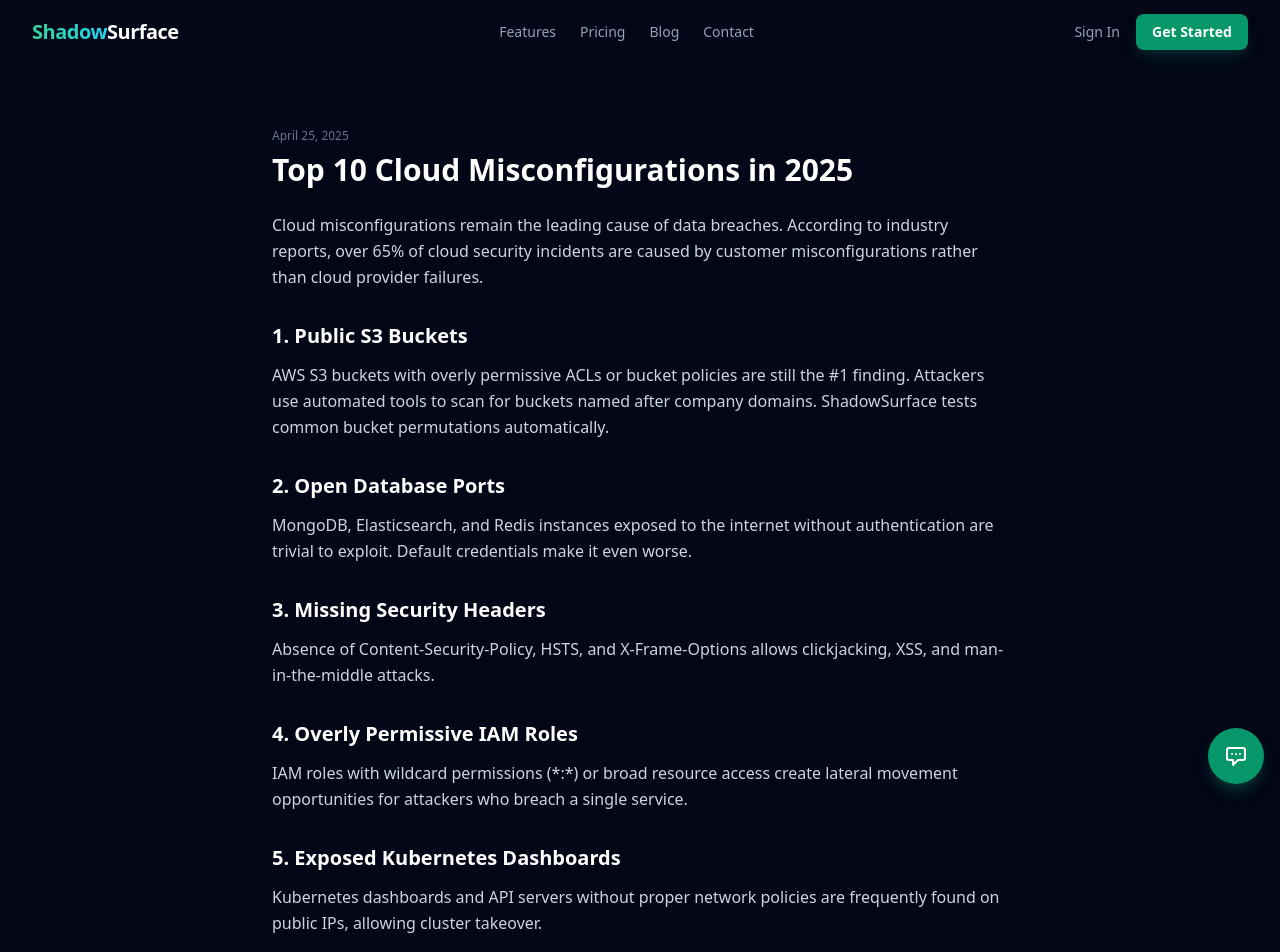
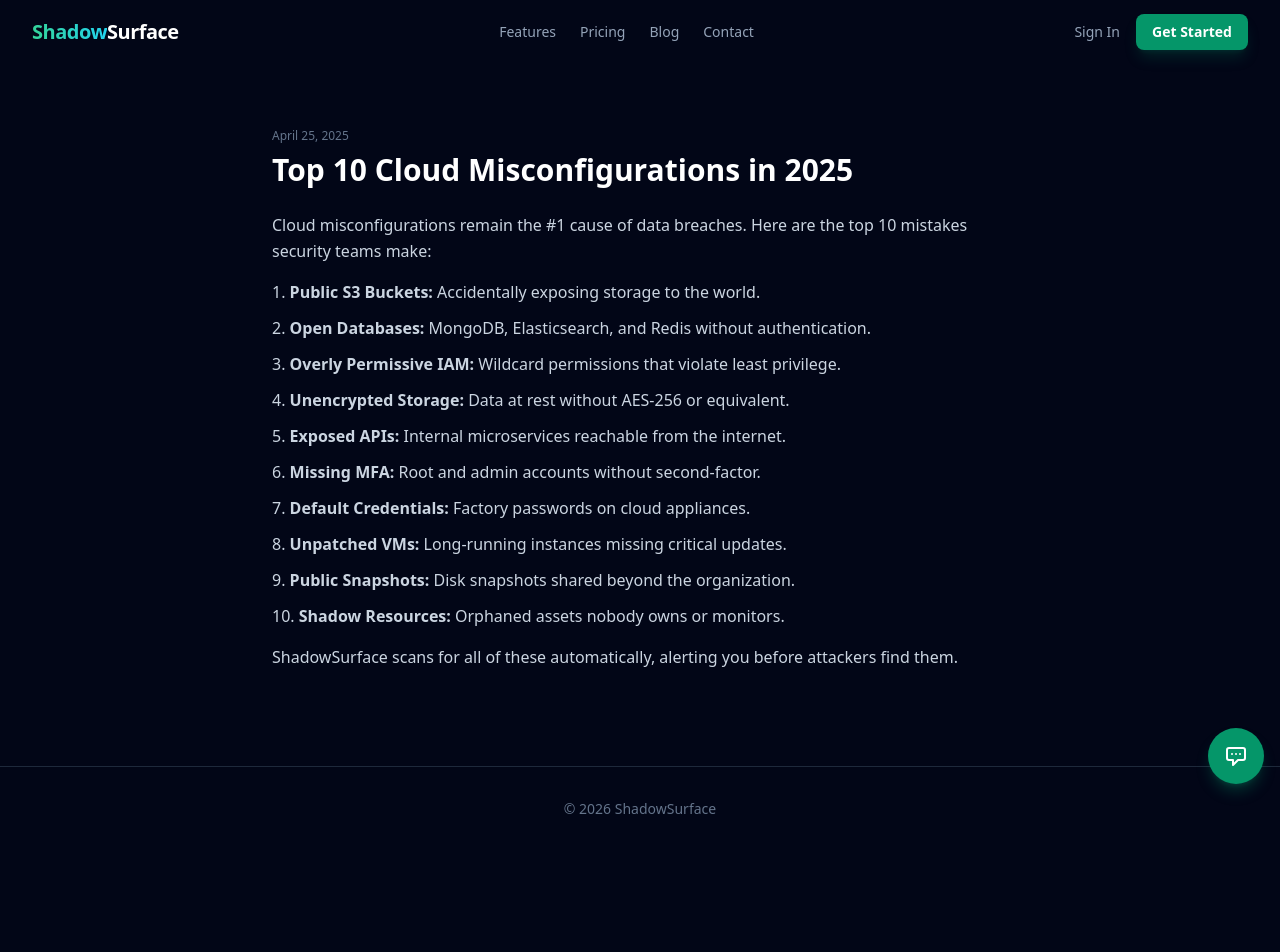
Before and after one commit to egegoker35/shadowsurface, a Next.js app: page /blog/top-cloud-misconfigurations-2025 in a window 1280 px wide. Shown: the top 952 px of the page. After the commit the page ends 851 px from the top, so only its background shows below. Built offline with nearby package versions, Linux system fonts and the light colour scheme.

Commit message:
feat: add SEO metadata (title, description, keywords) to all blog posts

```diff
--- a/app/blog/cve-priority-matrix/page.tsx
+++ b/app/blog/cve-priority-matrix/page.tsx
@@ -1,4 +1,11 @@
 import Navbar from '@/components/Navbar';
+import type { Metadata } from 'next';
+
+export const metadata: Metadata = {
+  title: 'Prioritizing CVEs: Not All Vulnerabilities Are Equal | ShadowSurface',
+  description: 'How to build a risk-based approach to vulnerability management instead of chasing every CVE. Focus on what attackers can actually exploit.',
+  keywords: ['CVE prioritization', 'vulnerability management', 'risk-based security', 'exploitability', 'CVSS'],
+};
 
 export default function BlogPost() {
   return (
@@ -8,20 +15,17 @@ export default function BlogPost() {
         <p className="text-xs text-slate-500 mb-2">April 15, 2025</p>
         <h1 className="text-3xl font-extrabold mb-6">Prioritizing CVEs: Not All Vulnerabilities Are Equal</h1>
         <div className="prose prose-invert prose-slate max-w-none">
-          <p className="text-slate-300 leading-relaxed mb-4">
-            The NVD publishes thousands of CVEs every year. Patching everything is impossible. Smart security teams prioritize based on exploitability, asset exposure, and business impact—not just CVSS scores.
-          </p>
-          <h2 className="text-xl font-bold mt-8 mb-3">CVSS Is a Starting Point, Not the Destination</h2>
-          <p className="text-slate-300 leading-relaxed mb-4">
-            A CVSS 9.8 vulnerability in an internal-only admin panel is less urgent than a CVSS 7.5 in your public API gateway. Context matters: is the asset internet-facing? Does it handle sensitive data? Is there an active exploit in the wild?
-          </p>
-          <h2 className="text-xl font-bold mt-8 mb-3">The ShadowSurface Approach</h2>
-          <p className="text-slate-300 leading-relaxed mb-4">
-            Instead of overwhelming you with raw CVE lists, ShadowSurface maps vulnerabilities to your actual assets. A Redis CVE only matters if you have an exposed Redis instance. An Apache Struts RCE only matters if you run that version on a public server.
-          </p>
-          <p className="text-slate-300 leading-relaxed mb-4">
-            This asset-aware prioritization helps teams focus on what attackers can actually reach and exploit.
-          </p>
+          <p className="text-slate-300 leading-relaxed mb-4">Security teams are overwhelmed by CVEs. In 2024, over 30,000 new CVEs were published. Patching everything is impossible. The solution is risk-based prioritization.</p>
+          <h2 className="text-xl font-bold mt-8 mb-3">The Exploitability Filter</h2>
+          <p className="text-slate-300 leading-relaxed mb-4">A CVE with a CVSS score of 9.8 is meaningless if there is no public exploit and the service is not exposed to the internet. Conversely, a 7.5 CVE with a working Metasploit module and an open port is a real threat.</p>
+          <h2 className="text-xl font-bold mt-8 mb-3">ShadowSurface Approach</h2>
+          <ul className="list-disc list-inside text-slate-300 space-y-2 mb-4">
+            <li>Map your live services first.</li>
+            <li>Match CVEs only to exposed, running software.</li>
+            <li>Factor in EPSS (Exploit Prediction Scoring) where available.</li>
+            <li>Rank by business criticality of the affected asset.</li>
+          </ul>
+          <p className="text-slate-300 leading-relaxed mb-4">Stop chasing scores. Start chasing actual risk.</p>
         </div>
       </article>
       <footer className="border-t border-slate-800 py-8 text-center text-slate-500 text-sm">&copy; {new Date().getFullYear()} ShadowSurface</footer>
--- a/app/blog/subdomain-takeover-guide/page.tsx
+++ b/app/blog/subdomain-takeover-guide/page.tsx
@@ -1,4 +1,11 @@
 import Navbar from '@/components/Navbar';
+import type { Metadata } from 'next';
+
+export const metadata: Metadata = {
+  title: 'How Subdomain Takeovers Happen | ShadowSurface',
+  description: 'Why dangling DNS records are one of the most common attack vectors and how to prevent subdomain takeover vulnerabilities.',
+  keywords: ['subdomain takeover', 'dangling DNS', 'DNS security', 'attack vector', 'bug bounty'],
+};
 
 export default function BlogPost() {
   return (
@@ -8,22 +15,20 @@ export default function BlogPost() {
         <p className="text-xs text-slate-500 mb-2">April 20, 2025</p>
         <h1 className="text-3xl font-extrabold mb-6">How Subdomain Takeovers Happen</h1>
         <div className="prose prose-invert prose-slate max-w-none">
-          <p className="text-slate-300 leading-relaxed mb-4">
-            A subdomain takeover occurs when a DNS record points to a third-party service (like GitHub Pages, Heroku, or AWS S3) that has been deleted or expired, but the DNS CNAME remains. An attacker can then claim the resource and serve content under your domain.
-          </p>
-          <h2 className="text-xl font-bold mt-8 mb-3">The Attack Chain</h2>
-          <ol className="list-decimal list-inside text-slate-300 space-y-2 mb-4">
-            <li>Company creates <code>blog.example.com</code> pointing to <code>company.github.io</code>.</li>
-            <li>Company migrates the blog but forgets to remove the CNAME record.</li>
-            <li>Attacker notices the dangling CNAME and registers <code>company.github.io</code>.</li>
-            <li>Attacker now controls <code>blog.example.com</code> and can serve phishing pages or steal cookies.</li>
-          </ol>
+          <p className="text-slate-300 leading-relaxed mb-4">A subdomain takeover occurs when an attacker gains control of a subdomain because the DNS record points to a resource that no longer exists.</p>
+          <h2 className="text-xl font-bold mt-8 mb-3">Common Causes</h2>
+          <ul className="list-disc list-inside text-slate-300 space-y-2 mb-4">
+            <li>Deleted GitHub Pages, Heroku, or AWS S3 buckets still referenced in DNS.</li>
+            <li>Expired cloud services with lingering CNAME records.</li>
+            <li>Decommissioned third-party integrations.</li>
+          </ul>
+          <h2 className="text-xl font-bold mt-8 mb-3">Impact</h2>
+          <p className="text-slate-300 leading-relaxed mb-4">Attackers can host phishing pages, steal cookies, or bypass CSP and CORS protections on the parent domain. The damage is often high because users trust subdomains.</p>
           <h2 className="text-xl font-bold mt-8 mb-3">Prevention</h2>
           <ul className="list-disc list-inside text-slate-300 space-y-2 mb-4">
-            <li>Maintain an inventory of all DNS records and their intended targets.</li>
-            <li>Before deleting a cloud resource, always remove its DNS entry first.</li>
-            <li>Use automated scanning tools that flag dangling CNAMEs.</li>
-            <li>Monitor certificate transparency logs for unexpected subdomains.</li>
+            <li>Continuously monitor all DNS records.</li>
+            <li>Remove CNAMEs before deleting the target resource.</li>
+            <li>Use automated tools like ShadowSurface to detect dangling records.</li>
           </ul>
         </div>
       </article>
--- a/app/blog/top-cloud-misconfigurations-2025/page.tsx
+++ b/app/blog/top-cloud-misconfigurations-2025/page.tsx
@@ -1,4 +1,11 @@
 import Navbar from '@/components/Navbar';
+import type { Metadata } from 'next';
+
+export const metadata: Metadata = {
+  title: 'Top 10 Cloud Misconfigurations in 2025 | ShadowSurface',
+  description: 'Public S3 buckets, open databases, exposed APIs — the most common cloud misconfigurations attackers exploit and how to prevent them.',
+  keywords: ['cloud misconfiguration', 'S3 bucket', 'exposed database', 'cloud security', 'AWS security', 'GCS security'],
+};
 
 export default function BlogPost() {
   return (
@@ -8,32 +15,20 @@ export default function BlogPost() {
         <p className="text-xs text-slate-500 mb-2">April 25, 2025</p>
         <h1 className="text-3xl font-extrabold mb-6">Top 10 Cloud Misconfigurations in 2025</h1>
         <div className="prose prose-invert prose-slate max-w-none">
-          <p className="text-slate-300 leading-relaxed mb-4">
-            Cloud misconfigurations remain the leading cause of data breaches. According to industry reports, over 65% of cloud security incidents are caused by customer misconfigurations rather than cloud provider failures.
-          </p>
-          <h2 className="text-xl font-bold mt-8 mb-3">1. Public S3 Buckets</h2>
-          <p className="text-slate-300 leading-relaxed mb-4">
-            AWS S3 buckets with overly permissive ACLs or bucket policies are still the #1 finding. Attackers use automated tools to scan for buckets named after company domains. ShadowSurface tests common bucket permutations automatically.
-          </p>
-          <h2 className="text-xl font-bold mt-8 mb-3">2. Open Database Ports</h2>
-          <p className="text-slate-300 leading-relaxed mb-4">
-            MongoDB, Elasticsearch, and Redis instances exposed to the internet without authentication are trivial to exploit. Default credentials make it even worse.
-          </p>
-          <h2 className="text-xl font-bold mt-8 mb-3">3. Missing Security Headers</h2>
-          <p className="text-slate-300 leading-relaxed mb-4">
-            Absence of Content-Security-Policy, HSTS, and X-Frame-Options allows clickjacking, XSS, and man-in-the-middle attacks.
-          </p>
-          <h2 className="text-xl font-bold mt-8 mb-3">4. Overly Permissive IAM Roles</h2>
-          <p className="text-slate-300 leading-relaxed mb-4">
-            IAM roles with wildcard permissions (*:*) or broad resource access create lateral movement opportunities for attackers who breach a single service.
-          </p>
-          <h2 className="text-xl font-bold mt-8 mb-3">5. Exposed Kubernetes Dashboards</h2>
-          <p className="text-slate-300 leading-relaxed mb-4">
-            Kubernetes dashboards and API servers without proper network policies are frequently found on public IPs, allowing cluster takeover.
-          </p>
-          <p className="text-slate-300 leading-relaxed mb-4">
-            ShadowSurface&rsquo;s cloud scanner continuously probes for these and other misconfigurations across AWS, GCP, and Azure.
-          </p>
+          <p className="text-slate-300 leading-relaxed mb-4">Cloud misconfigurations remain the #1 cause of data breaches. Here are the top 10 mistakes security teams make:</p>
+          <ol className="list-decimal list-inside text-slate-300 space-y-3 mb-4">
+            <li><strong>Public S3 Buckets:</strong> Accidentally exposing storage to the world.</li>
+            <li><strong>Open Databases:</strong> MongoDB, Elasticsearch, and Redis without authentication.</li>
+            <li><strong>Overly Permissive IAM:</strong> Wildcard permissions that violate least privilege.</li>
+            <li><strong>Unencrypted Storage:</strong> Data at rest without AES-256 or equivalent.</li>
+            <li><strong>Exposed APIs:</strong> Internal microservices reachable from the internet.</li>
+            <li><strong>Missing MFA:</strong> Root and admin accounts without second-factor.</li>
+            <li><strong>Default Credentials:</strong> Factory passwords on cloud appliances.</li>
+            <li><strong>Unpatched VMs:</strong> Long-running instances missing critical updates.</li>
+            <li><strong>Public Snapshots:</strong> Disk snapshots shared beyond the organization.</li>
+            <li><strong>Shadow Resources:</strong> Orphaned assets nobody owns or monitors.</li>
+          </ol>
+          <p className="text-slate-300 leading-relaxed mb-4">ShadowSurface scans for all of these automatically, alerting you before attackers find them.</p>
         </div>
       </article>
       <footer className="border-t border-slate-800 py-8 text-center text-slate-500 text-sm">&copy; {new Date().getFullYear()} ShadowSurface</footer>
--- a/app/blog/what-is-attack-surface-management/page.tsx
+++ b/app/blog/what-is-attack-surface-management/page.tsx
@@ -1,4 +1,11 @@
 import Navbar from '@/components/Navbar';
+import type { Metadata } from 'next';
+
+export const metadata: Metadata = {
+  title: 'What Is Attack Surface Management? | ShadowSurface',
+  description: 'A complete guide to Attack Surface Management (ASM). Learn how continuous discovery, monitoring, and prioritization of external assets protects your organization.',
+  keywords: ['attack surface management', 'ASM', 'external attack surface', 'asset discovery', 'cybersecurity'],
+};
 
 export default function BlogPost() {
   return (
```
